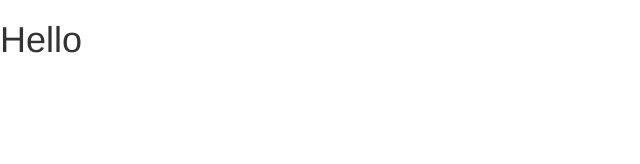
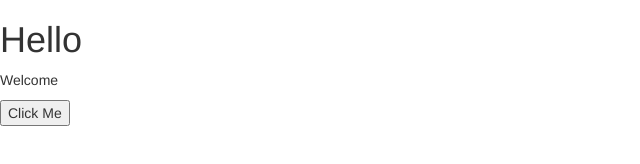
Before and after one commit to jacquiee/Jacquiee.github.io, a plain HTML site: page index.html in a window 1280 px wide. Shown: the whole page, without its empty margins (0-640 px from the left). Drawn offline with nearby package versions, Linux system fonts and the light colour scheme.

Commit message:
Update index.html

```diff
--- a/index.html
+++ b/index.html
@@ -19,6 +19,10 @@
   </head>
   <body>
     <h1>Hello</h1>
+    <p id="paragraph">
+      Welcome
+    </p>
+    <button>Click Me</button>
 
     <!-- jQuery (necessary for Bootstrap's JavaScript plugins) -->
     <script src="https://ajax.googleapis.com/ajax/libs/jquery/1.12.4/jquery.min.js"></script>
```
